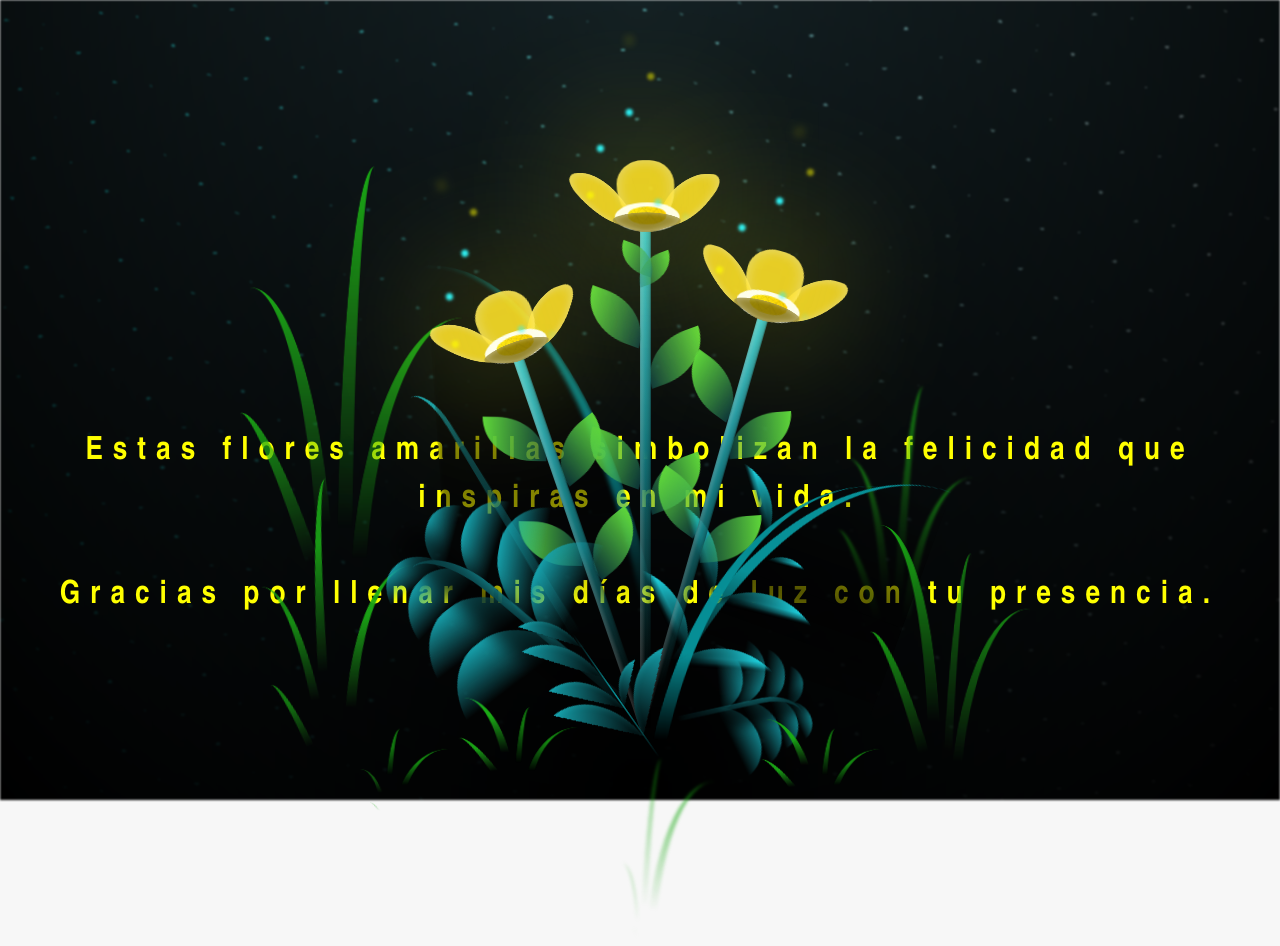
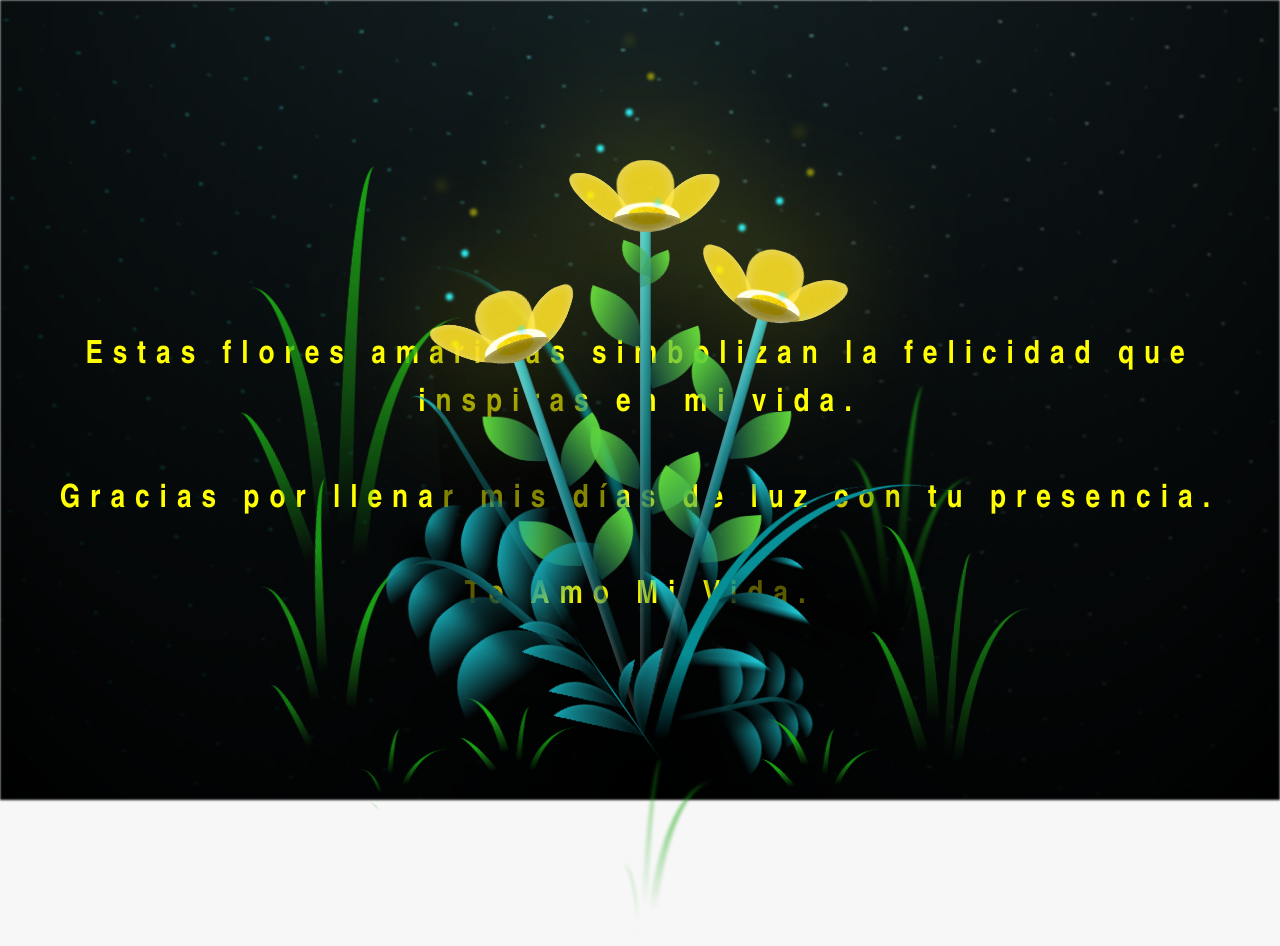
Before and after one commit to Alan1721/Flores_Amarillas_Tati, a plain HTML site: page flower.html in a window 1280 px wide. Drawn offline with Linux system fonts and the light colour scheme.

```diff
--- a/flower.html
+++ b/flower.html
@@ -14,7 +14,8 @@
 
     </div>
     <h1 class="titulo">Estas flores amarillas simbolizan la felicidad que inspiras en mi vida. <br> <br>
-      Gracias por llenar mis días de luz con tu presencia.</h1>
+      Gracias por llenar mis días de luz con tu presencia.<br> <br>
+      Te Amo Mi Vida.</h1>
 
     <div class="night"></div>
     <div class="flowers">
```
Also changed, not shown: 1 other file.
